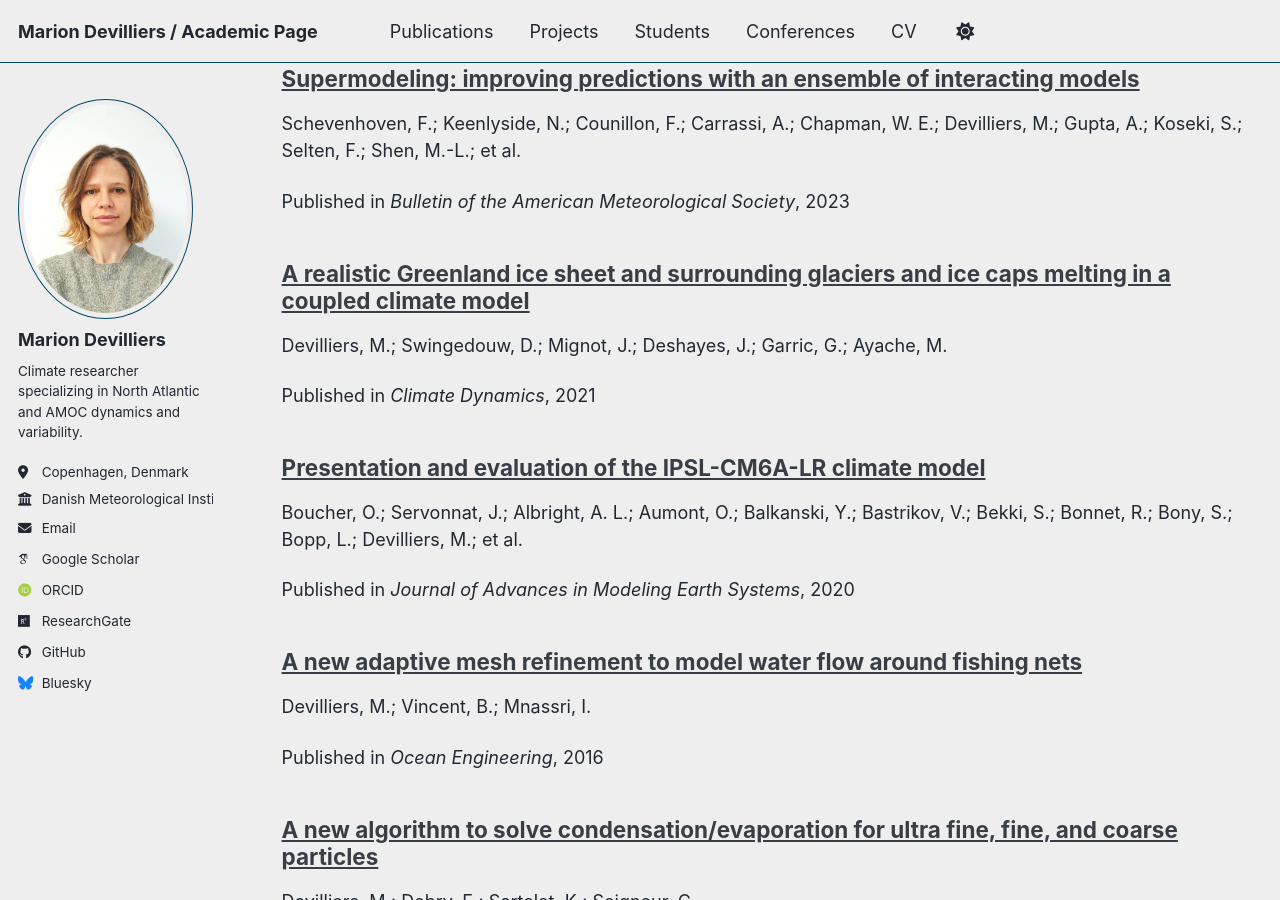
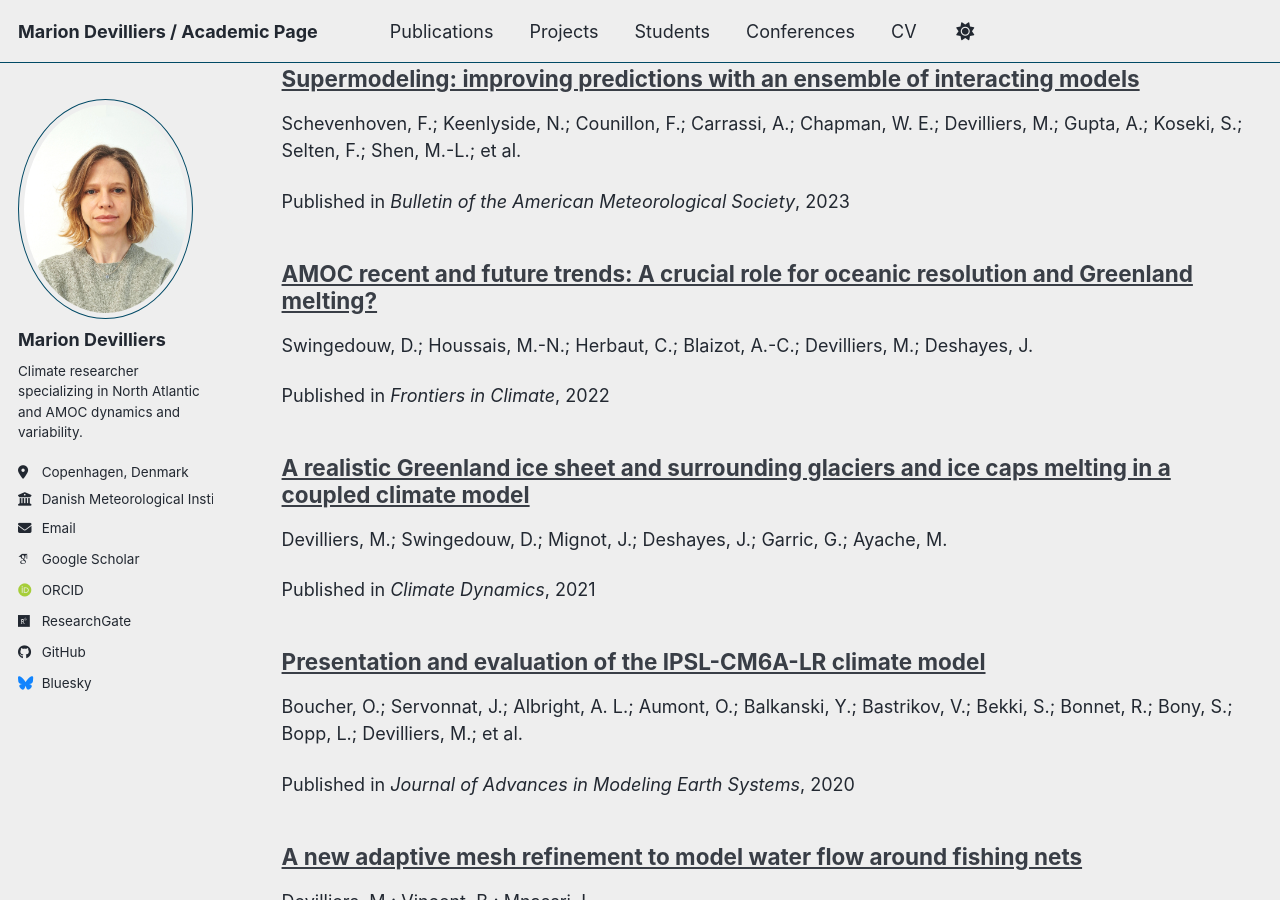
Before and after one commit to mariondevilliers/mariondevilliers.github.io, a Jekyll site: the page built from _pages/publications.html, in a window 1280 px wide and 900 px high, scrolled down 1384 px. Built offline with Jekyll 4.4.1, drawn with Linux system fonts in a browser that asks for light colours; some web fonts are replaced; a script bundle is joined from its source files by our own code; library files that are not in the unit come from our copies.

Commit message:
Update 2022-swingedouw-amoc-trends.md

```diff
--- a/_publications/2022-swingedouw-amoc-trends.md
+++ b/_publications/2022-swingedouw-amoc-trends.md
@@ -4,13 +4,9 @@ collection: publications
 permalink: /publications/swingedouw-2022-amoc-trends/
 date: 2022-01-01
 venue: "Frontiers in Climate"
-authors:
-  - "Swingedouw, D."
-  - "Houssais, M.-N."
-  - "Herbaut, C."
-  - "Blaizot, A.-C."
-  - "Devilliers, M."
-  - "Deshayes, J."
-type: article
+authors: "Swingedouw, D.; Houssais, M.-N.; Herbaut, C.; Blaizot, A.-C.; Devilliers, M.; Deshayes, J."
+type: "article"
+category: manuscripts
+year: 2022
 redirect_to: "https://www.frontiersin.org/journals/climate/articles/10.3389/fclim.2022.838310/full"
 ---
```
